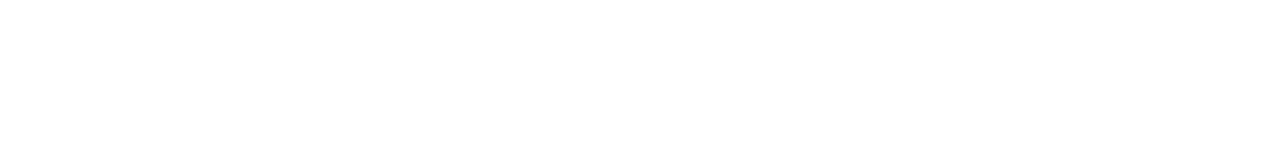
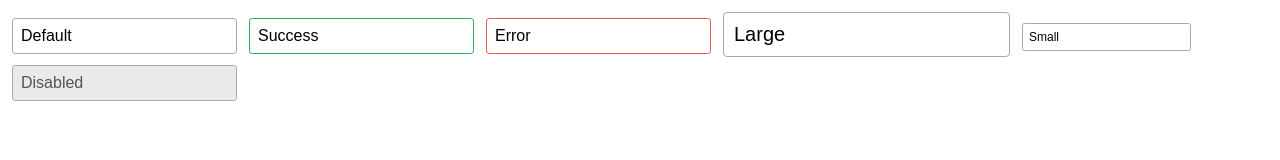
Before and after one commit to PrashantIndurkar/inputComponentLibrary, a plain HTML site: page index.html in a window 1280 px wide. Drawn offline with Linux system fonts and the light colour scheme.

Commit message:
completed

```diff
--- a/index.html
+++ b/index.html
@@ -5,8 +5,14 @@
     <meta http-equiv="X-UA-Compatible" content="IE=edge">
     <meta name="viewport" content="width=device-width, initial-scale=1.0">
     <title>InputComponent</title>
+    <link rel="stylesheet" href="style.css">
 </head>
 <body>
-
+    <input type="text" value="Default" class="input">
+    <input type="text" value="Success" class="input input-success">
+    <input type="text" value="Error" class="input input-error">
+    <input type="text" value="Large" class="input input-large">
+    <input type="text" value="Small" class="input input-small">
+    <input type="text" value="Disabled" disabled class="input">
 </body>
 </html>
--- a/style.css
+++ b/style.css
@@ -0,0 +1,46 @@
+input {
+    margin: .25rem;
+  }
+
+  .input {
+    border: 1px solid #AAA;
+    outline: none;
+    font-size: inherit;
+    padding: .5em;
+    border-radius: .2em;
+  }
+
+  .input:focus {
+    border-color: #0AF;
+    box-shadow: 0 0 5px 0 #0AF;
+  }
+
+  .input.input-success {
+    border-color: #27AE60;
+  }
+
+  .input.input-success:focus {
+    border-color: #0F0;
+    box-shadow: 0 0 5px 0 #0F0;
+  }
+
+  .input.input-error {
+    border-color: #EB5757;
+  }
+
+  .input.input-error:focus {
+    border-color: #F00;
+    box-shadow: 0 0 5px 0 #F00;
+  }
+
+  .input.input-large {
+    font-size: 1.25rem;
+  }
+
+  .input.input-small {
+    font-size: .75rem;
+  }
+
+  .input:disabled {
+    background-color: #EAEAEA;
+  }
```
